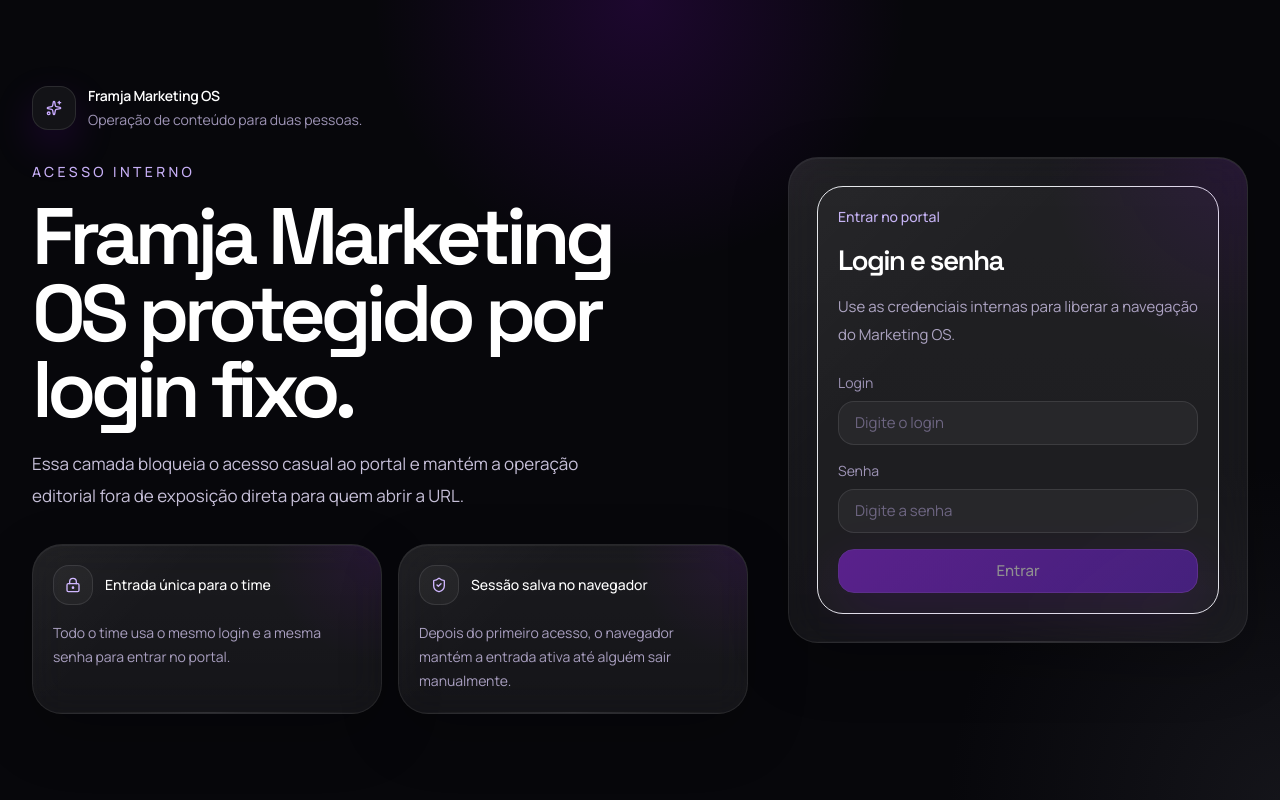
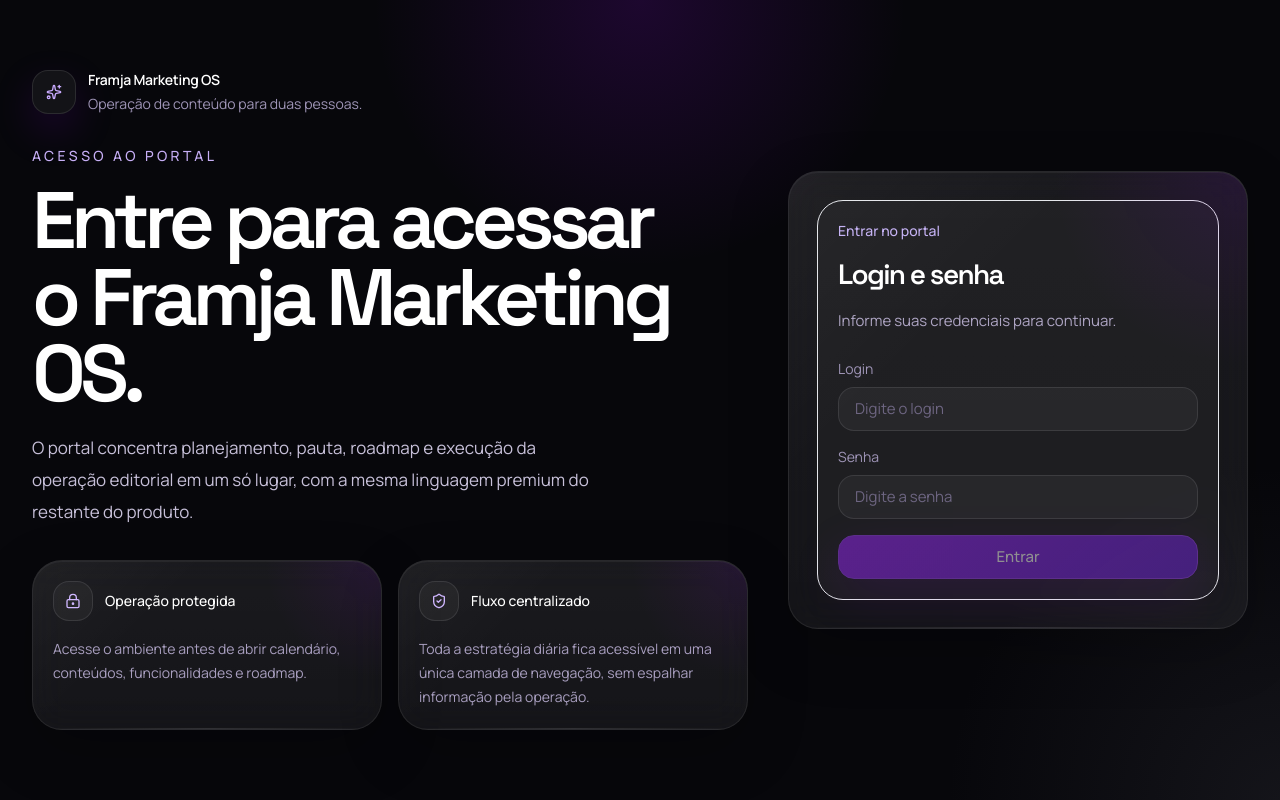
Before and after one commit to thamirysgarbi/marketing, a Next.js app: page / in a window 1280 px wide. Built offline with nearby package versions, Linux system fonts and the light colour scheme.

Commit message:
Refine login copy and logout action

```diff
--- a/components/marketing-os/login-screen.tsx
+++ b/components/marketing-os/login-screen.tsx
@@ -52,15 +52,15 @@ export function LoginScreen({
 
             <div className="mt-8 max-w-2xl">
               <p className="text-sm font-medium uppercase tracking-[0.24em] text-[#c7aff6]">
-                Acesso interno
+                Acesso ao portal
               </p>
               <h1 className="mt-4 text-[clamp(2.3rem,7vw,5rem)] font-semibold leading-[0.96] tracking-[-0.07em] text-white">
-                Framja Marketing OS protegido por login fixo.
+                Entre para acessar o Framja Marketing OS.
               </h1>
               <p className="mt-5 max-w-xl text-[15px] leading-7 text-[#c7c0d9] sm:text-[17px] sm:leading-8">
-                Essa camada bloqueia o acesso casual ao portal e mantém a
-                operação editorial fora de exposição direta para quem abrir a
-                URL.
+                O portal concentra planejamento, pauta, roadmap e execução da
+                operação editorial em um só lugar, com a mesma linguagem premium
+                do restante do produto.
               </p>
             </div>
 
@@ -71,12 +71,12 @@ export function LoginScreen({
                     <LockKeyhole className="h-4 w-4" />
                   </span>
                   <p className="text-sm font-medium text-white">
-                    Entrada única para o time
+                    Operação protegida
                   </p>
                 </div>
                 <p className="mt-4 text-sm leading-6 text-[#a99fc0]">
-                  Todo o time usa o mesmo login e a mesma senha para entrar no
-                  portal.
+                  Acesse o ambiente antes de abrir calendário, conteúdos,
+                  funcionalidades e roadmap.
                 </p>
               </Card>
 
@@ -86,12 +86,12 @@ export function LoginScreen({
                     <ShieldCheck className="h-4 w-4" />
                   </span>
                   <p className="text-sm font-medium text-white">
-                    Sessão salva no navegador
+                    Fluxo centralizado
                   </p>
                 </div>
                 <p className="mt-4 text-sm leading-6 text-[#a99fc0]">
-                  Depois do primeiro acesso, o navegador mantém a entrada ativa
-                  até alguém sair manualmente.
+                  Toda a estratégia diária fica acessível em uma única camada de
+                  navegação, sem espalhar informação pela operação.
                 </p>
               </Card>
             </div>
@@ -112,8 +112,7 @@ export function LoginScreen({
                   Login e senha
                 </h2>
                 <p className="mt-3 text-[15px] leading-7 text-[#aea5c3]">
-                  Use as credenciais internas para liberar a navegação do
-                  Marketing OS.
+                  Informe suas credenciais para continuar.
                 </p>
 
                 <form className="mt-6 space-y-4" onSubmit={handleSubmit}>
--- a/components/marketing-os/topbar.tsx
+++ b/components/marketing-os/topbar.tsx
@@ -1,6 +1,6 @@
 "use client";
 
-import { Menu } from "lucide-react";
+import { LogOut, Menu } from "lucide-react";
 import { Button } from "@/components/ui/button";
 import { formatLongDate } from "@/lib/marketing-os/selectors";
 
@@ -36,11 +36,12 @@ export function Topbar({
 
         <Button
           type="button"
-          variant="ghost"
+          variant="secondary"
           size="sm"
           className="shrink-0"
           onClick={onLogout}
         >
+          <LogOut className="h-4 w-4" />
           Sair
         </Button>
       </div>
```
